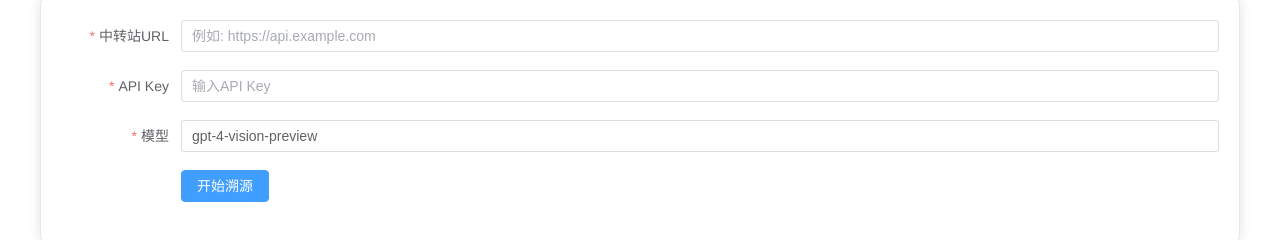
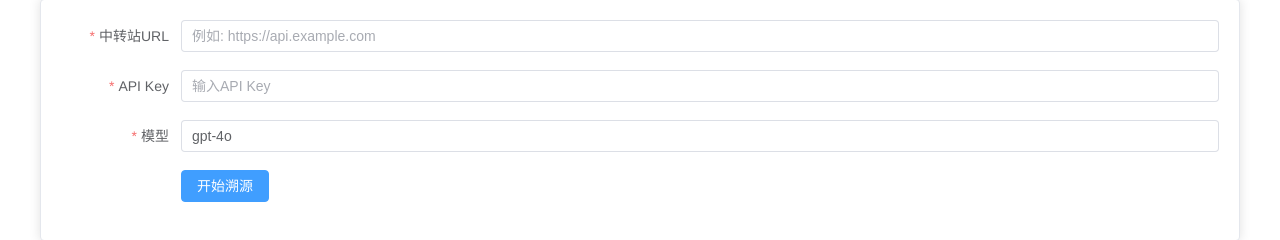
Before and after one commit to star5o/trace-one-api-source, a Vue app in the folder client/: page /trace in a window 1280 px wide. Shown: the part 136-376 px from the top of the page. Built offline with nearby package versions, Linux system fonts and the light colour scheme; no server answers; sample sign-in values are in the browser's storage.

Commit message:
Fix minor issues of deploy.sh

```diff
--- a/client/src/views/TraceView.vue
+++ b/client/src/views/TraceView.vue
@@ -11,7 +11,7 @@
           <el-input v-model="form.key" placeholder="输入API Key" show-password></el-input>
         </el-form-item>
         <el-form-item label="模型" required>
-          <el-input v-model="form.model" placeholder="例如: gpt-4-vision-preview"></el-input>
+          <el-input v-model="form.model" placeholder="例如: gpt-4o"></el-input>
         </el-form-item>
         <el-form-item>
           <el-button type="primary" @click="startTrace" :loading="loading">开始溯源</el-button>
@@ -99,7 +99,7 @@ export default {
       form: {
         baseUrl: '',
         key: '',
-        model: 'gpt-4-vision-preview'
+        model: 'gpt-4o'
       },
       loading: false,
       currentTrace: null,
```
Also changed, not shown: 1 other file (tests, documents, lock files or other folders).
